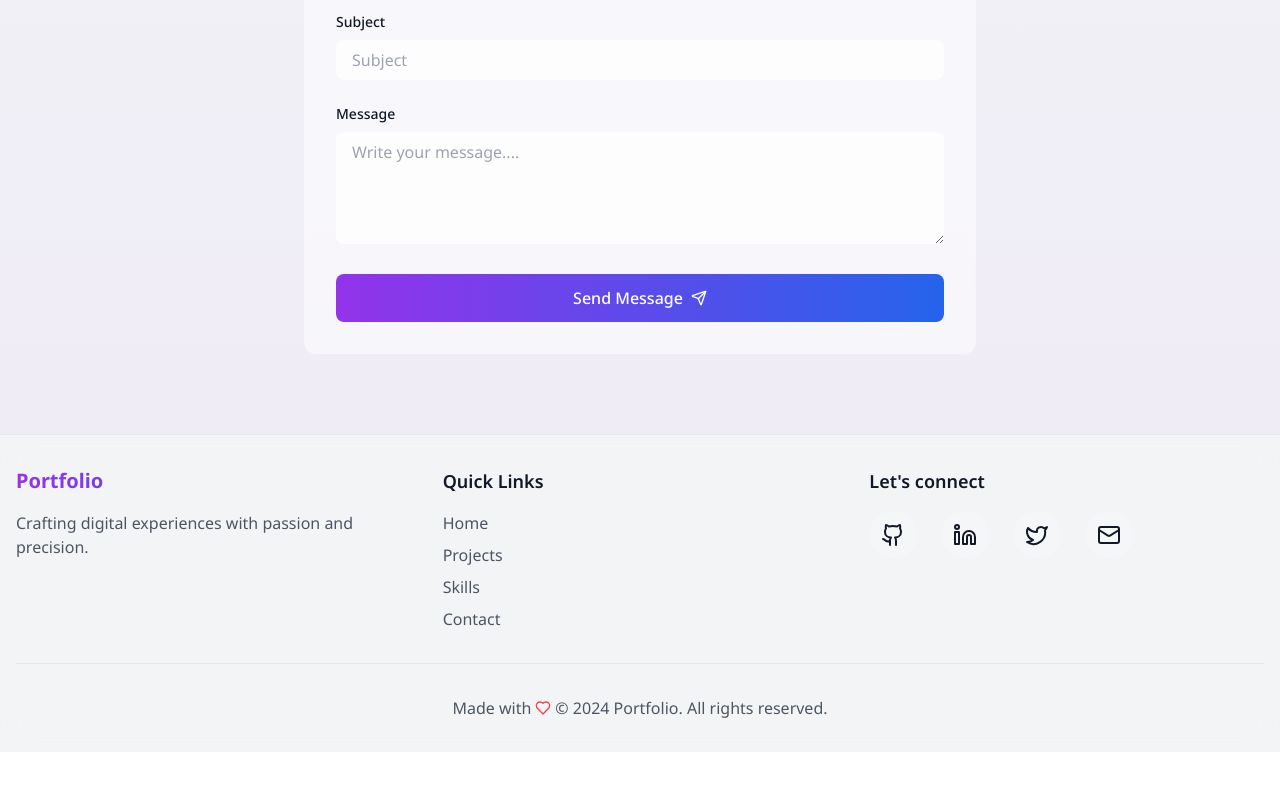
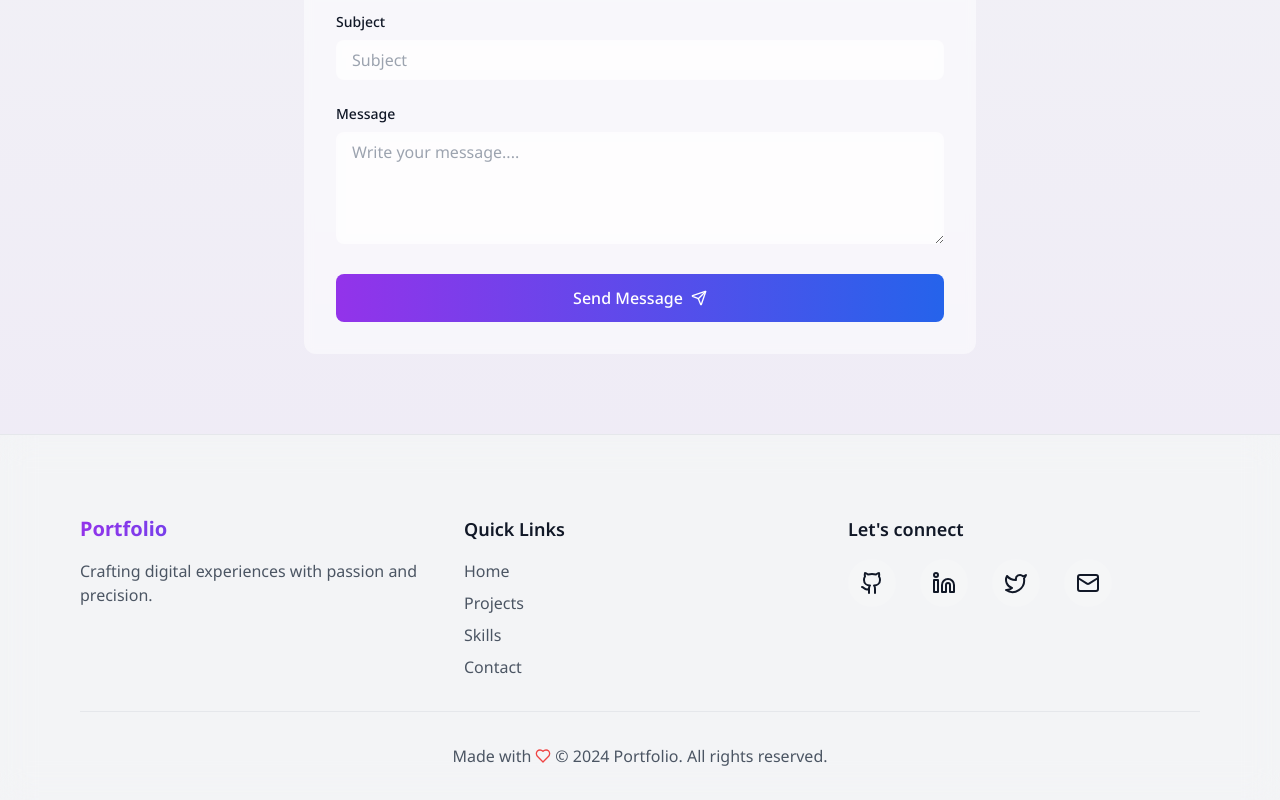
Before and after one commit to hervezossou/hervezossou.dev, a React (Vite) app: page / in a window 1280 px wide. Shown: the part 4146-4946 px from the top of the page. Before the commit the page ends 4898 px from the top, so only its background shows below. Built offline with nearby package versions, Linux system fonts and the light colour scheme.

Commit message:
Add padding to footer

```diff
--- a/src/components/organisms/Footer.tsx
+++ b/src/components/organisms/Footer.tsx
@@ -9,9 +9,9 @@ export default function Footer () {
         <motion.footer
             initial={{ opacity: 0 }}
             whileInView={{ opacity: 1 }}
-            className="bg-white/5 dark:bg-gray-900/50 backdrop-blur-lg border-t border-gray-200 dark:border-white/10 py-8"
+            className="bg-white/5 dark:bg-gray-900/50 backdrop-blur-lg border-t border-gray-200 dark:border-white/10 py-8 md:pt-16 lg:pt-20"
         >
-            <div className="container mx-auto px-4">
+            <div className="container mx-auto px-4 md:px-16 lg:px-20">
                 <div className="grid grid-cols-1 md:grid-cols-3 gap-8">
                     {/* Brand Section */}
                     <div className="space-y-4">
```
